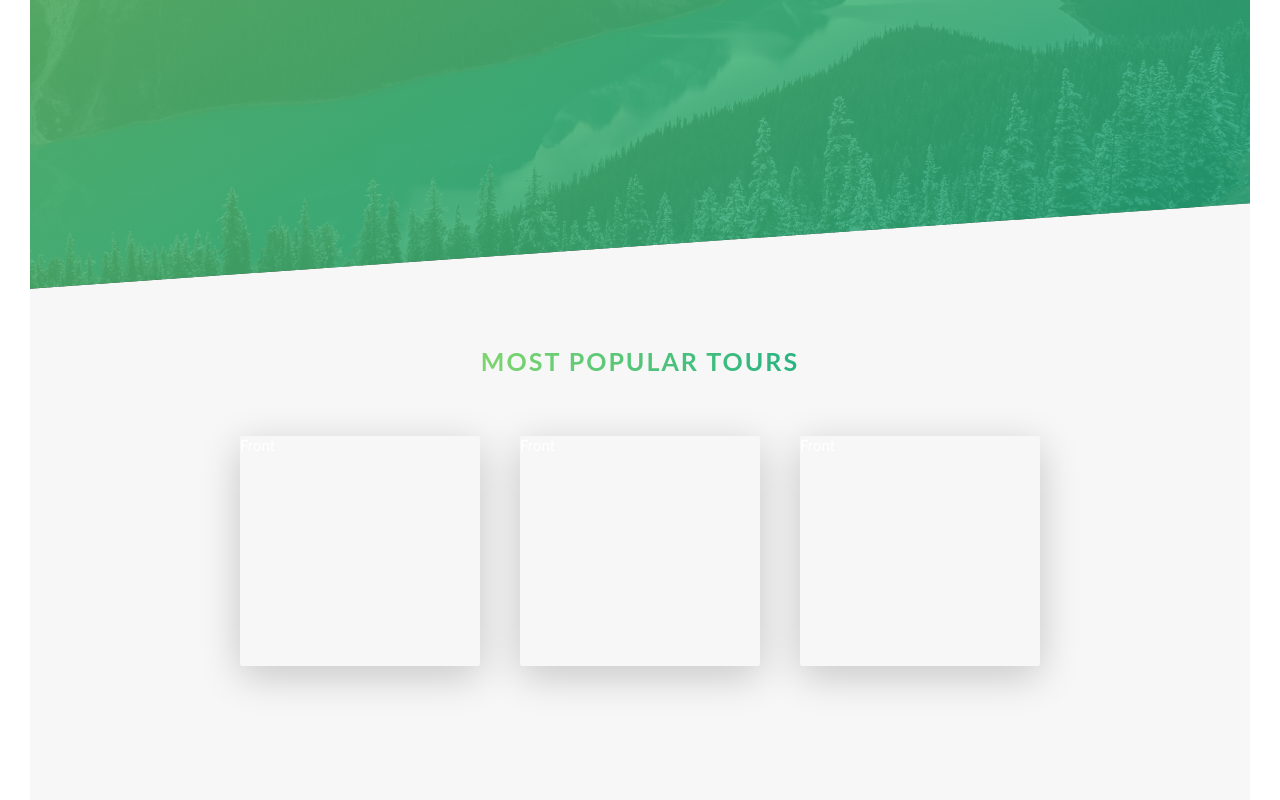
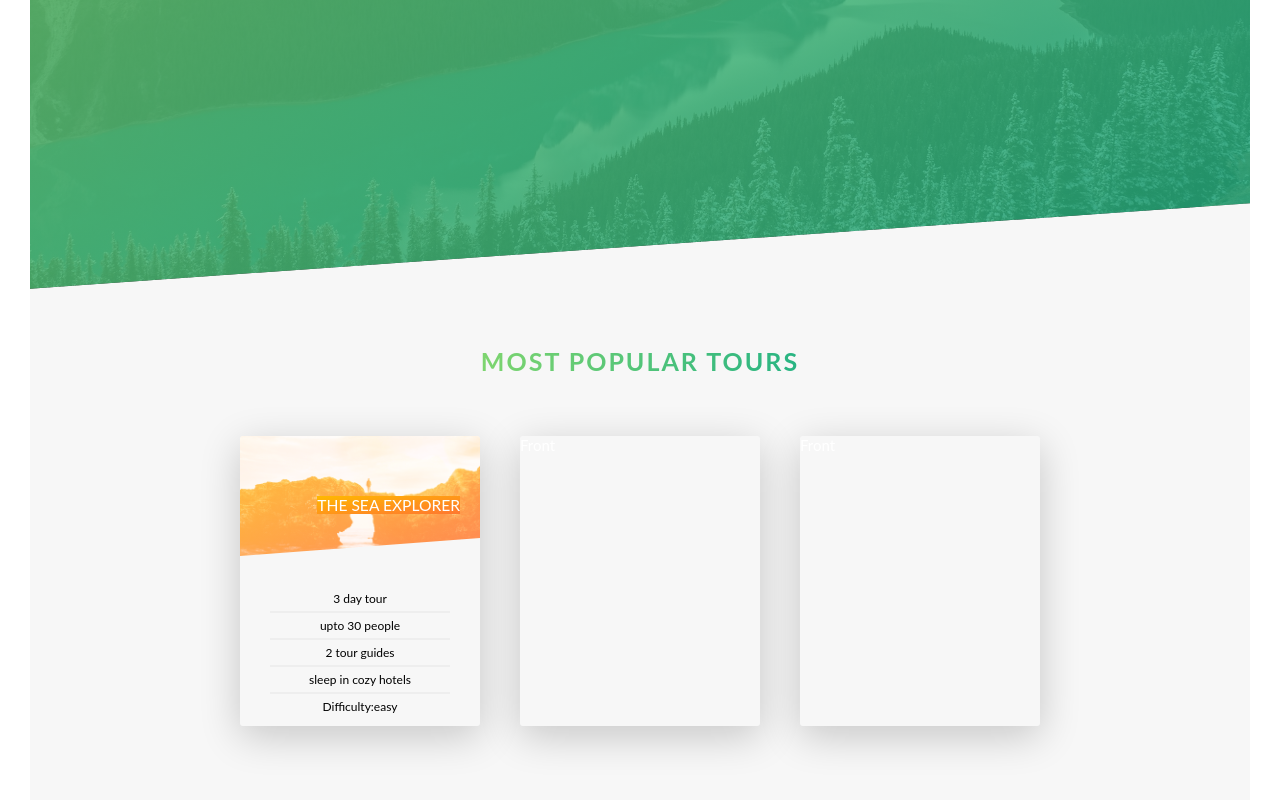
Before and after one commit to sgarg5858/Natours, an Angular app: page / in a window 1280 px wide. Shown: the part 2094-2894 px from the top of the page. Built offline with nearby package versions, Linux system fonts and the light colour scheme.

Commit message:
tours front card done

```diff
--- a/src/app/about-section/about-section.component.html
+++ b/src/app/about-section/about-section.component.html
@@ -76,7 +76,23 @@
             <div class="col-1-of-3">
                 <div class="card">
                     <div class=" card__side card__side--front card__side--front-1">
-                        Front
+                        <div class="card__picture card__picture--1">
+                            &nbsp;
+                        </div>
+                        <h4 class="card__heading">
+                            <span class="card__heading__span card__heading__span--1">
+                                The Sea Explorer
+                            </span>
+                        </h4>
+                        <div class="card__details">
+                            <ul>
+                                <li>3 day tour</li>
+                                <li>upto 30 people</li>
+                                <li>2 tour guides</li>
+                                <li>sleep in cozy hotels</li>
+                                <li>Difficulty:easy</li>
+                            </ul>
+                        </div>
                     </div>
                     <div class="card__side card__side--back card__side--back-1">
                         Back
--- a/src/app/about-section/about-section.component.scss
+++ b/src/app/about-section/about-section.component.scss
@@ -220,30 +220,33 @@ $color-blue-dark:#5643fa;
     background-color: $color-grey-light-1;
 }
 .card{
+    //for 3d effect
     perspective: 150rem;
     -moz-perspective: 150rem;
     position: relative;
-    height: 23rem;
+    height: 29rem;
 
     &__side{
         color: white;
         font-size: 1.5rem;
-        height: 23rem;
-        transition: all .8s;
+        height: 29rem;
+        transition: all 1s;
         position: absolute;
         top: 0;
         left:0;
         width: 100%;
+        // only shows front part of element
         backface-visibility: hidden;
         border-radius: 3px;
+        overflow: hidden;
         box-shadow: 0 1rem 4rem rgba(0,0,0,0.2);
 
-        &--front{
+        // &--front{
 
-                }
+        //         }
 
         &--back{
-            transform: rotateY(180deg);
+            transform: rotateY(-180deg);
 
             &-1{
                 background-image: linear-gradient(to right bottom, $color-orange-light,$color-orange-dark);
@@ -264,4 +267,62 @@ $color-blue-dark:#5643fa;
     &:hover &__side--back{
         transform: rotateY(0);
     }
+    //Front side
+    &__picture {
+        background-size: cover;
+        height: 12rem;
+        background-blend-mode: screen;
+        // -webkit-background-clip: polygon(0 0, 100% 0, 100% 85%, 0 100%);
+        clip-path: polygon(0 0, 100% 0, 100% 85%, 0 100%);
+
+        &--1 {
+            background-image: linear-gradient(to right bottom, $color-orange-light,$color-orange-dark),
+             url('../../assets/img/nat-5.jpg');
+        }
+        &--2{
+            background-image: url('../../assets/img/nat-5.jpg');
+        }
+        &--3{
+            background-image: url('../../assets/img/nat-5.jpg');
+        }
+    }
+    &__heading{
+        font-size: 2.5rem;
+        font-weight: 400;
+        text-transform: uppercase;
+        color: white;
+        position: absolute;
+        top: 5rem;
+        right: 2rem;
+        text-align: right;
+        width: 75%;
+    }
+    &__heading__span{
+
+        &--1{
+            background-image: linear-gradient(to right bottom, $color-orange-light,$color-orange-dark);
+        }
+    }
+    &__details{
+        padding: 3rem;
+        ul{
+            width: 100%;
+            list-style: none;
+            margin: 0 auto;
+
+            li{
+                text-align: center;
+                font-size: 1.2rem;
+                padding: .5rem;
+                color: black;
+
+                &:not(:last-child)
+                {
+                    border-bottom: 2px solid #eee;
+                }
+            }
+        }
+
+
+    }
 }
```
